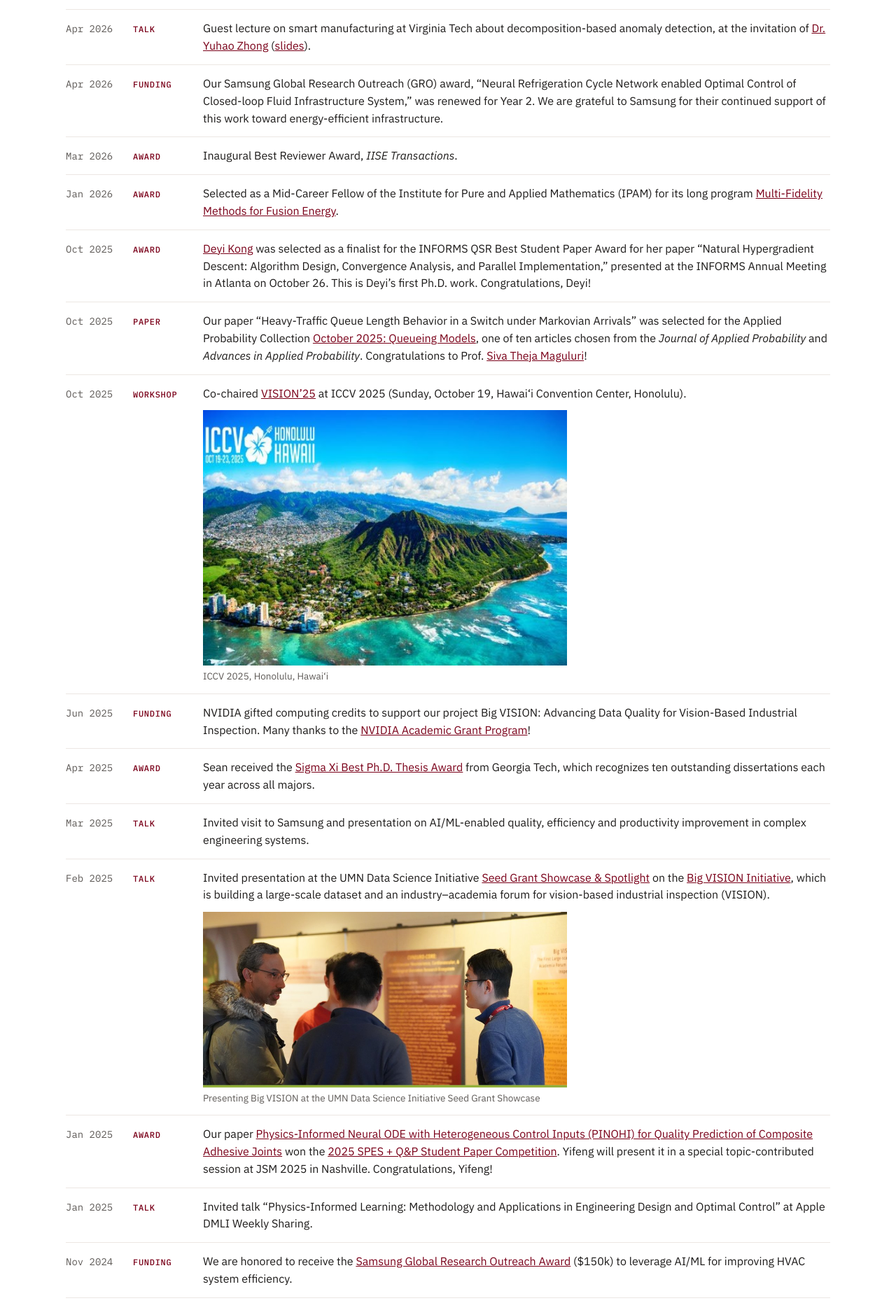
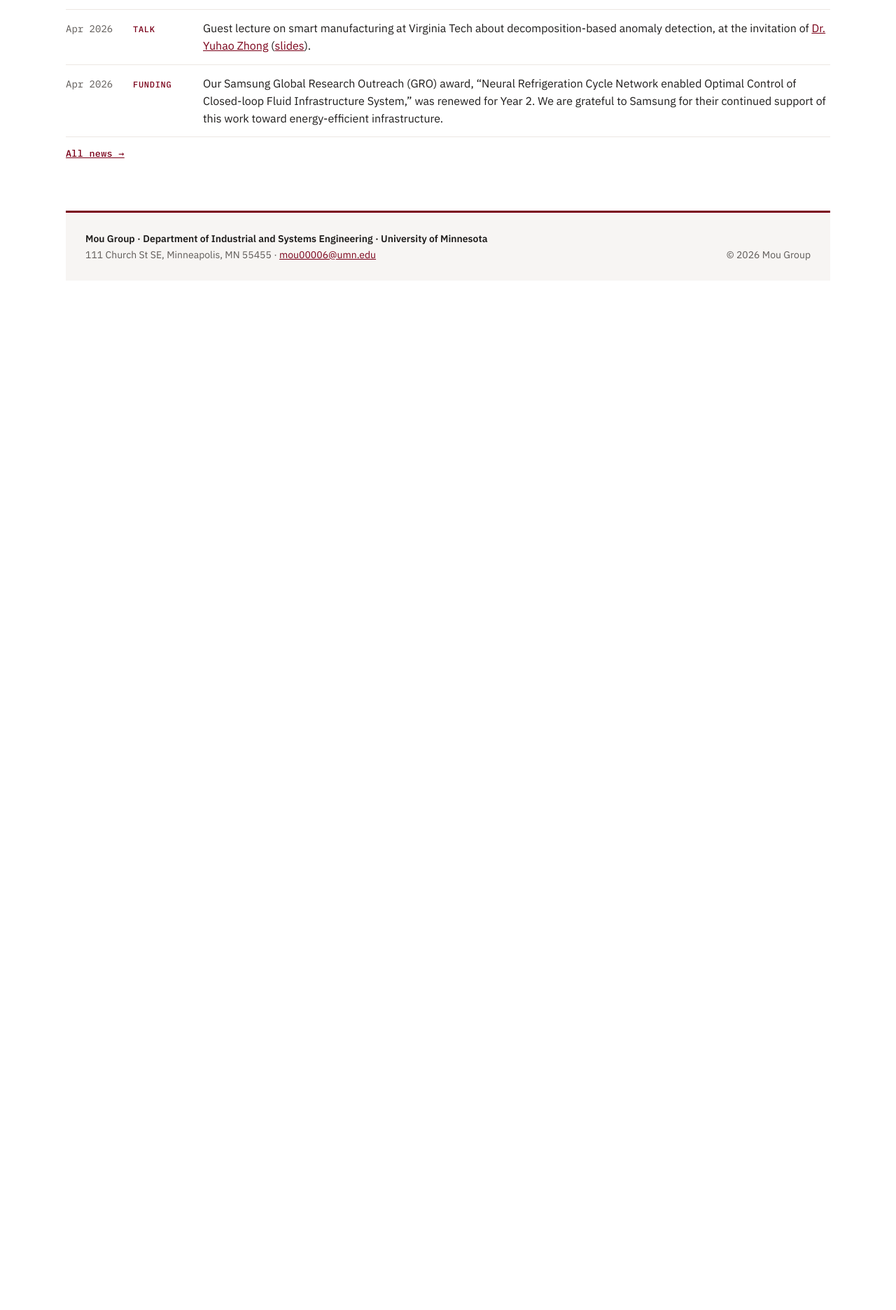
Before and after one commit to Mou-group-UMN/mou-group-umn.github.io, a Jekyll site: the page built from index.html, in a window 1280 px wide. Shown: the part 3276-5148 px from the top of the page at 70% size. Built offline with Jekyll 4.4.1, drawn with Linux system fonts in a browser that asks for light colours; after the commit the page ends 3717 px from its top, so only the background shows below that; some of the changed text lies outside the part shown.

Commit message:
Homepage news: last 6 months only, with an All news page
The homepage lists news from this month and the 5 before it (counted at
build time, plus a small script that drops items that age past 6 months
between rebuilds), then an "All news →" link. /news/ is published again
and lists every item.

Co-Authored-By: Claude Opus 5.5 <noreply@anthropic.com>
Claude-Session: https://claude.ai/code/session_01XBj4b1asWe9EJC5WfSpYSG

```diff
--- a/_data/news.yml
+++ b/_data/news.yml
@@ -1,4 +1,5 @@
 # News, newest first (includes everything from the old Google Site home page, merged 2026-09-29).
+# The homepage shows the last 6 months (this month and the 5 before it); /news/ lists everything.
 # date = "Mon YYYY"; type = Paper / Funding / Award / Talk / Workshop / Media / Service.
 # text may use simple HTML: <em>, <strong>, <a href="...">, <ul><li>.
 # Optional figure: image = path under /assets/img/ (shown only once that file exists), caption = one line under it; image_width = display width in px (default 520).
--- a/assets/css/style.css
+++ b/assets/css/style.css
@@ -62,6 +62,7 @@ h3{font-size:19px;line-height:1.3}
 .em{font:500 15px/1 var(--mono);color:var(--maroon);text-decoration:none}.em:hover{text-decoration:underline}
 .h-news{display:flex;flex-direction:column;gap:8px}
 .h-news h2{margin-bottom:6px}
+.all-news{margin:6px 0 0;font:500 13.5px/1.4 var(--mono);letter-spacing:.02em}   /* link from the homepage to /news/ */
 .sponsors{display:flex;flex-direction:column;gap:14px}   /* "Supported by" row, under the openings box (Sean, 2026-09-30) */
 .logos{display:flex;flex-wrap:wrap;align-items:center;gap:24px 44px}
 .logos img{display:block;height:var(--h,56px);width:auto;max-width:240px;object-fit:contain}   /* --h: per-logo height from home.yml */
--- a/index.html
+++ b/index.html
@@ -36,7 +36,10 @@ description: The Mou Group, led by Shancong (Sean) Mou at the University of Minn
 
 <section class="h-news">
 <h2>News</h2>
-<ul class="news">{% for n in site.data.news %}{% include news-item.html n=n %}{% endfor %}</ul>
+{% comment %}Homepage news: this month and the 5 before it, counted when the site is built (every push rebuilds it). The script below also drops items that pass 6 months between rebuilds. Everything stays on /news/.{% endcomment %}{% assign mons = "jan,feb,mar,apr,may,jun,jul,aug,sep,oct,nov,dec" | split: "," %}{% assign now_m = site.time | date: "%m" | plus: 0 %}{% assign now_i = site.time | date: "%Y" | times: 12 | plus: now_m %}
+<ul class="news">{% for n in site.data.news %}{% assign dp = n.date | downcase | split: " " %}{% assign nm = 0 %}{% for m in mons %}{% if m == dp[0] %}{% assign nm = forloop.index %}{% endif %}{% endfor %}{% assign ni = dp[1] | times: 12 | plus: nm %}{% assign age = now_i | minus: ni %}{% if age < 6 %}{% include news-item.html n=n %}{% endif %}{% endfor %}</ul>
+<p class="all-news"><a href="{{ '/news/' | relative_url }}">All news →</a></p>
+<script>(function(){var M="janfebmaraprmayjunjulaugsepoctnovdec",t=new Date(),now=t.getFullYear()*12+t.getMonth()+1;document.querySelectorAll(".h-news .news>li").forEach(function(li){var d=li.querySelector(".d"),p=d?d.textContent.trim().toLowerCase().split(/\s+/):[],k=M.indexOf(p[0]),y=+p[1];if(k>=0&&k%3===0&&y&&now-(y*12+k/3+1)>=6)li.remove();});})();</script>
 </section>
 
 </div>
--- a/news.html
+++ b/news.html
@@ -1,7 +1,7 @@
 ---
 layout: default
-published: false   # the homepage shows all news
 title: News
 permalink: /news/
+description: All news from the Mou Group at the University of Minnesota, newest first. The homepage shows the last six months.
 ---
 <ul class="news">{% for n in site.data.news %}{% include news-item.html n=n %}{% endfor %}</ul>
```
